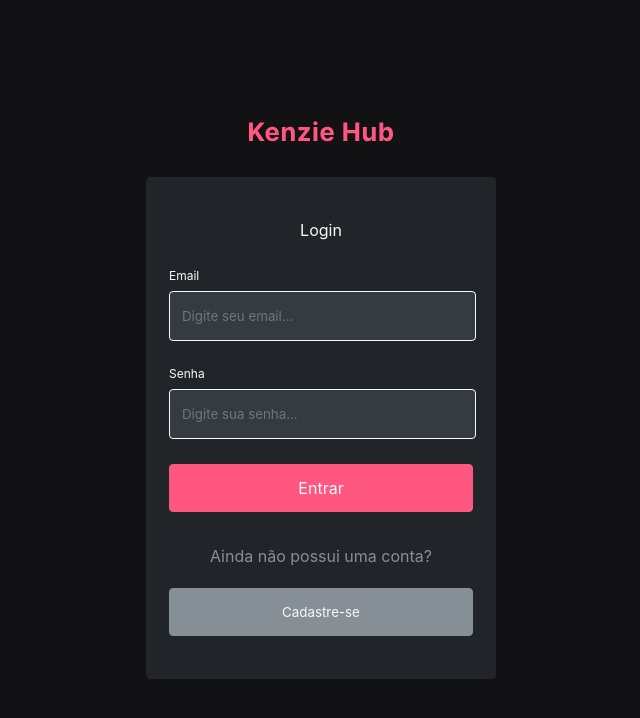
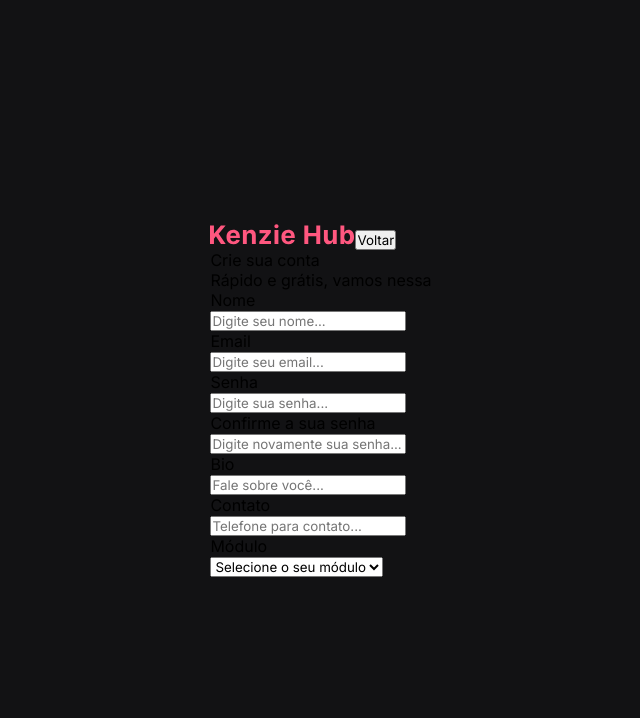
Before and after one commit to gabryelmaraujo/dev-skills, a React (Create React App) app in the folder kenzie-hub/: page / in a window 1280 px wide. Shown: the top 718 px of the page, without its empty margins (319-959 px from the left). Built offline with nearby package versions, Linux system fonts and the light colour scheme.

Commit message:
feat: initial commits on register page components

```diff
--- a/kenzie-hub/src/App.jsx
+++ b/kenzie-hub/src/App.jsx
@@ -3,6 +3,7 @@
 import GlobalStyles from './styles/global';
 
 import LoginPage from './pages/LoginPage';
+import RegisterPage from './pages/RegisterPage';
 
 function App() {
   return (
@@ -10,7 +11,9 @@
       <GlobalStyles/>
 
       <main className='appMain'>
-      <LoginPage/>
+      {/* <LoginPage/> */}
+
+      <RegisterPage/>
 
       </main>
 
--- a/kenzie-hub/src/pages/RegisterPage/index.jsx
+++ b/kenzie-hub/src/pages/RegisterPage/index.jsx
@@ -0,0 +1,61 @@
+import React from "react"
+
+import logoImg from "../../assets/Logo.svg"
+
+const RegisterPage = () => {
+
+return (
+    <div>
+        <header className="RegisterPageHeader">
+            <img src={logoImg} alt="" />
+
+            <button className="backToLoginBttn">Voltar</button>
+        </header>
+
+        <div className="RegisterPageMain">
+            <div className="RegisterFormContainer">
+                <header className="RegisterFormHeader">
+                    <p>Crie sua conta</p>
+                    <span>Rápido e grátis, vamos nessa</span>
+                </header>
+
+                {/* <RegisterForm/> */}
+                <form action="" className="RegisterForm">
+                    <label htmlFor="name">Nome</label>
+                    <input type="text" id="name" placeholder="Digite seu nome..."/>
+
+                    <label htmlFor="email">Email</label>
+                    <input type="email" id="email" placeholder="Digite seu email..."/>
+
+                    <label htmlFor="password">Senha</label>
+                    <input type="password" id="password" placeholder="Digite sua senha..."/>
+
+                    <label htmlFor="confirmPassword">Confirme a sua senha</label>
+                    <input type="password" id="confirmPassword" placeholder="Digite novamente sua senha..."/>
+
+                    <label htmlFor="biography">Bio</label>
+                    <input type="text" id="biography" placeholder="Fale sobre você..."/>
+
+                    <label htmlFor="telephone">Contato</label>
+                    <input type="tel" id="telephone" placeholder="Telefone para contato..."/>
+
+                    <label htmlFor="moduleSelect">Módulo</label>
+                    <select name="" id="moduleSelect">
+                        <option value="0" selected disabled>Selecione o seu módulo</option>
+                        <option value="M1">Módulo 1</option>
+                        <option value="M2">Módulo 2</option>
+                        <option value="M3">Módulo 3</option>
+                        <option value="M4">Módulo 4</option>
+                        <option value="M5">Módulo 5</option>
+                        <option value="M6">Módulo 6</option>
+                    </select>
+                </form>
+
+            </div>
+        </div>
+    </div>
+)
+
+}
+
+export default RegisterPage
```
